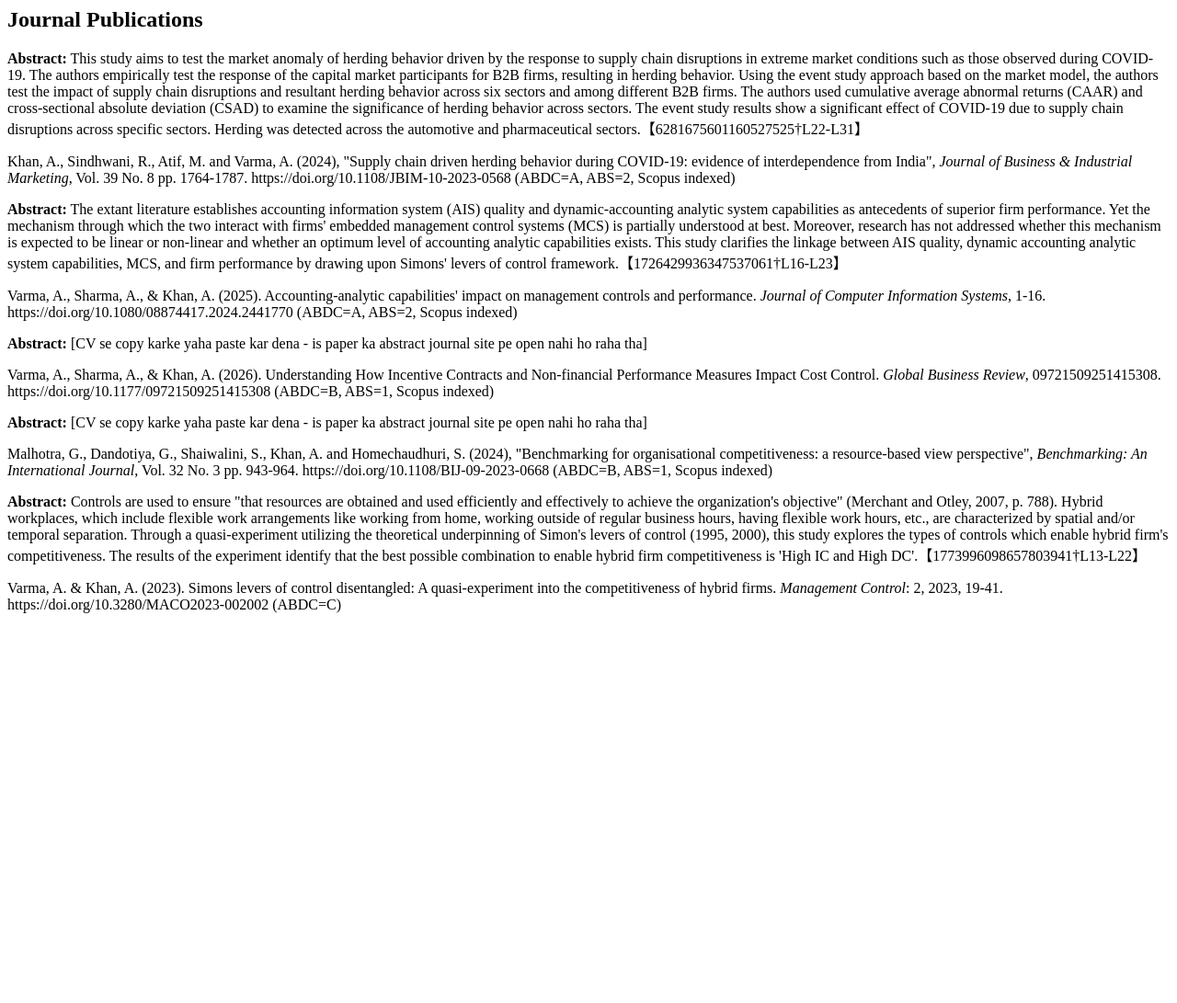
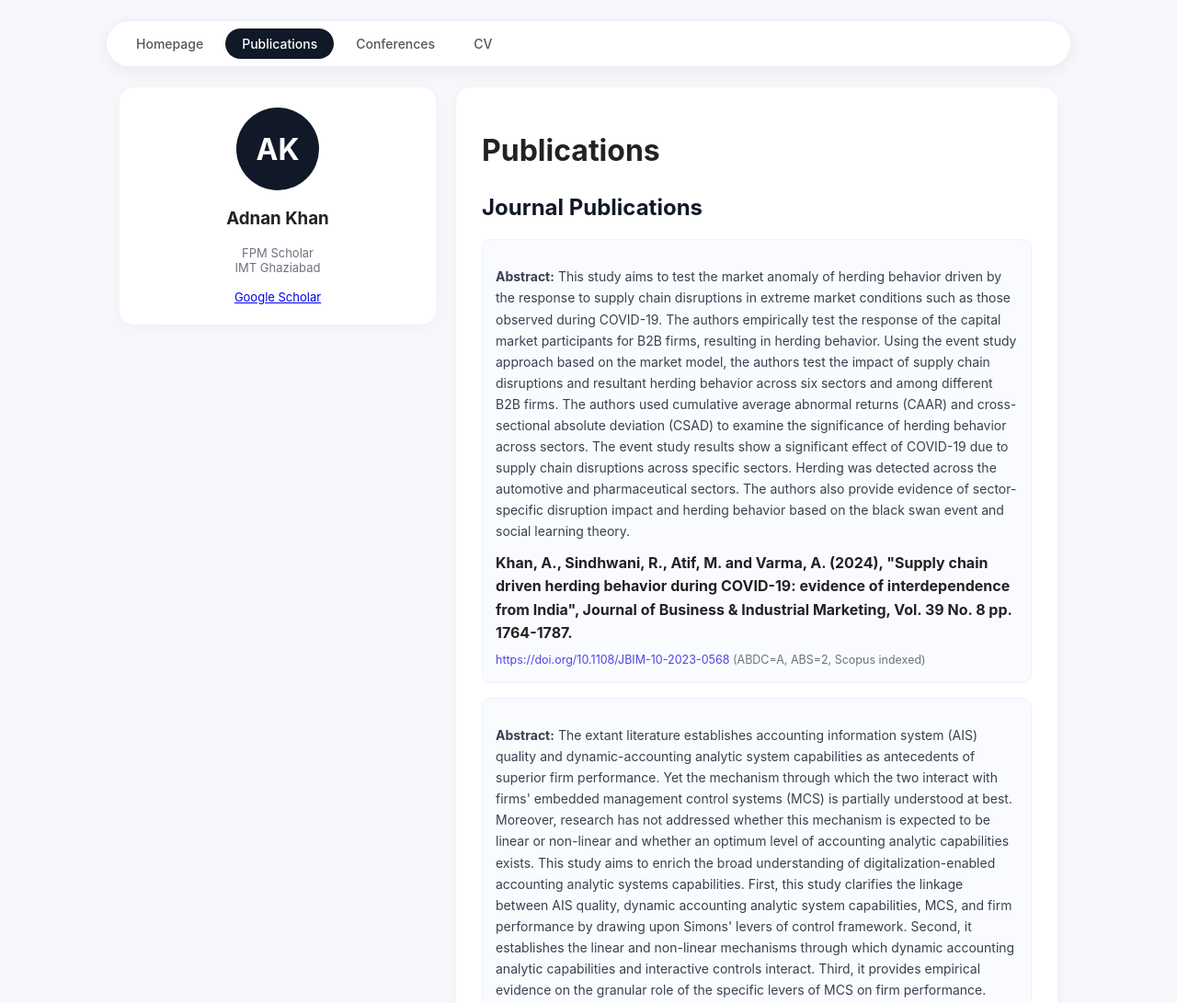
Before and after one commit to adnan-dev1998/adnan-dev1998.github.io, a plain HTML site: page publications.html in a window 1280 px wide. Shown: the top 1091 px of the page at 92% size. Before the commit the page ends 800 px from the top, so only its background shows below. Drawn offline with Linux system fonts and the light colour scheme.

Commit message:
Update publications.html

```diff
--- a/publications.html
+++ b/publications.html
@@ -1,35 +1,53 @@
-<!-- PUBLICATIONS SECTION - ONLY THIS PART REPLACE KARNA HAI -->
-<section id="publications">
-  <h2>Journal Publications</h2>
+<!DOCTYPE html>
+<html lang="en">
+<head><meta charset="UTF-8"><meta name="viewport" content="width=device-width, initial-scale=1.0"><title>Publications - Adnan Khan</title>
+<style>
+body{background:#f6f8fb;font-family:Inter,sans-serif;margin:0;color:#222}
+.top-nav{max-width:1020px;margin:22px auto 0;background:#fff;padding:8px 14px;border-radius:999px;display:flex;gap:6px;box-shadow:0 4px 20px rgba(0,0,0,0.06);border:1px solid #eef;flex-wrap:wrap}
+.top-nav a{padding:8px 18px;border-radius:999px;text-decoration:none;color:#555;font-size:14px;font-weight:500}
+.top-nav a.active{background:#111827;color:#fff}
+.container{max-width:1020px;margin:22px auto;display:flex;gap:22px;padding:0 10px;flex-wrap:wrap}
+.left{width:300px;background:#fff;border-radius:16px;padding:22px;box-shadow:0 4px 20px rgba(0,0,0,0.04);height:fit-content}
+.left .avatar{width:90px;height:90px;background:#111827;color:#fff;border-radius:50%;display:flex;align-items:center;justify-content:center;font-size:32px;font-weight:700;margin:0 auto}
+.left h3{text-align:center}
+.left .sub{font-size:13px;color:#6b7280;text-align:center}
+.right{flex:1;background:#fff;border-radius:16px;padding:28px;box-shadow:0 4px 20px rgba(0,0,0,0.04);min-width:300px}
+.pub{margin-bottom:16px;padding:14px;background:#fafbff;border:1px solid #eef2ff;border-radius:10px;line-height:1.6}
+.abstract{font-size:14px;color:#374151;margin-bottom:10px;line-height:1.65}
+.small{font-size:12.5px;color:#6b7280;margin-top:6px;word-break:break-all}
+.small a{color:#4f46e5;text-decoration:none}
+h2{margin-top:28px;color:#111827}
+</style>
+</head>
+<body>
+<div class="top-nav">
+<a href="index.html">Homepage</a>
+<a href="publications.html" class="active">Publications</a>
+<a href="conferences.html">Conferences</a>
+<a href="cv.html">CV</a>
+</div>
+<div class="container">
+<div class="left"><div class="avatar">AK</div><h3>Adnan Khan</h3><div class="sub">FPM Scholar<br>IMT Ghaziabad<br><br><a href="https://scholar.google.com/citations?user=QIu8VAIAAAAJ&hl=en&oi=sra" target="_blank">Google Scholar</a></div></div>
+<div class="right">
+<h1>Publications</h1>
 
-  <!-- 1 -->
-  <div class="pub">
-    <p><b>Abstract:</b> This study aims to test the market anomaly of herding behavior driven by the response to supply chain disruptions in extreme market conditions such as those observed during COVID-19. The authors empirically test the response of the capital market participants for B2B firms, resulting in herding behavior. Using the event study approach based on the market model, the authors test the impact of supply chain disruptions and resultant herding behavior across six sectors and among different B2B firms. The authors used cumulative average abnormal returns (CAAR) and cross-sectional absolute deviation (CSAD) to examine the significance of herding behavior across sectors. The event study results show a significant effect of COVID-19 due to supply chain disruptions across specific sectors. Herding was detected across the automotive and pharmaceutical sectors.【6281675601160527525†L22-L31】</p>
-    <p>Khan, A., Sindhwani, R., Atif, M. and Varma, A. (2024), "Supply chain driven herding behavior during COVID-19: evidence of interdependence from India", <i>Journal of Business & Industrial Marketing</i>, Vol. 39 No. 8 pp. 1764-1787. https://doi.org/10.1108/JBIM-10-2023-0568 (ABDC=A, ABS=2, Scopus indexed)</p>
-  </div>
+<h2>Journal Publications</h2>
 
-  <!-- 2 -->
-  <div class="pub">
-    <p><b>Abstract:</b> The extant literature establishes accounting information system (AIS) quality and dynamic-accounting analytic system capabilities as antecedents of superior firm performance. Yet the mechanism through which the two interact with firms' embedded management control systems (MCS) is partially understood at best. Moreover, research has not addressed whether this mechanism is expected to be linear or non-linear and whether an optimum level of accounting analytic capabilities exists. This study clarifies the linkage between AIS quality, dynamic accounting analytic system capabilities, MCS, and firm performance by drawing upon Simons' levers of control framework.【1726429936347537061†L16-L23】</p>
-    <p>Varma, A., Sharma, A., & Khan, A. (2025). Accounting-analytic capabilities' impact on management controls and performance. <i>Journal of Computer Information Systems</i>, 1-16. https://doi.org/10.1080/08874417.2024.2441770 (ABDC=A, ABS=2, Scopus indexed)</p>
-  </div>
+<div class="pub"><p class="abstract"><b>Abstract:</b> This study aims to test the market anomaly of herding behavior driven by the response to supply chain disruptions in extreme market conditions such as those observed during COVID-19. The authors empirically test the response of the capital market participants for B2B firms, resulting in herding behavior. Using the event study approach based on the market model, the authors test the impact of supply chain disruptions and resultant herding behavior across six sectors and among different B2B firms. The authors used cumulative average abnormal returns (CAAR) and cross-sectional absolute deviation (CSAD) to examine the significance of herding behavior across sectors. The event study results show a significant effect of COVID-19 due to supply chain disruptions across specific sectors. Herding was detected across the automotive and pharmaceutical sectors. The authors also provide evidence of sector-specific disruption impact and herding behavior based on the black swan event and social learning theory.</p><b>Khan, A., Sindhwani, R., Atif, M. and Varma, A. (2024), "Supply chain driven herding behavior during COVID-19: evidence of interdependence from India", Journal of Business & Industrial Marketing, Vol. 39 No. 8 pp. 1764-1787.</b><div class="small"><a href="https://doi.org/10.1108/JBIM-10-2023-0568" target="_blank">https://doi.org/10.1108/JBIM-10-2023-0568</a> (ABDC=A, ABS=2, Scopus indexed)</div></div>
 
-  <!-- 3 -->
-  <div class="pub">
-    <p><b>Abstract:</b> [CV se copy karke yaha paste kar dena - is paper ka abstract journal site pe open nahi ho raha tha]</p>
-    <p>Varma, A., Sharma, A., & Khan, A. (2026). Understanding How Incentive Contracts and Non-financial Performance Measures Impact Cost Control. <i>Global Business Review</i>, 09721509251415308. https://doi.org/10.1177/09721509251415308 (ABDC=B, ABS=1, Scopus indexed)</p>
-  </div>
+<div class="pub"><p class="abstract"><b>Abstract:</b> The extant literature establishes accounting information system (AIS) quality and dynamic-accounting analytic system capabilities as antecedents of superior firm performance. Yet the mechanism through which the two interact with firms' embedded management control systems (MCS) is partially understood at best. Moreover, research has not addressed whether this mechanism is expected to be linear or non-linear and whether an optimum level of accounting analytic capabilities exists. This study aims to enrich the broad understanding of digitalization-enabled accounting analytic systems capabilities. First, this study clarifies the linkage between AIS quality, dynamic accounting analytic system capabilities, MCS, and firm performance by drawing upon Simons' levers of control framework. Second, it establishes the linear and non-linear mechanisms through which dynamic accounting analytic capabilities and interactive controls interact. Third, it provides empirical evidence on the granular role of the specific levers of MCS on firm performance.</p><b>Varma, A., Sharma, A., & Khan, A. (2025). Accounting-analytic capabilities’ impact on management controls and performance. Journal of Computer Information Systems, 1-16.</b><div class="small"><a href="https://doi.org/10.1080/08874417.2024.2441770" target="_blank">https://doi.org/10.1080/08874417.2024.2441770</a> (ABDC=A, ABS=2, Scopus indexed)</div></div>
 
-  <!-- 4 -->
-  <div class="pub">
-    <p><b>Abstract:</b> [CV se copy karke yaha paste kar dena - is paper ka abstract journal site pe open nahi ho raha tha]</p>
-    <p>Malhotra, G., Dandotiya, G., Shaiwalini, S., Khan, A. and Homechaudhuri, S. (2024), "Benchmarking for organisational competitiveness: a resource-based view perspective", <i>Benchmarking: An International Journal</i>, Vol. 32 No. 3 pp. 943-964. https://doi.org/10.1108/BIJ-09-2023-0668 (ABDC=B, ABS=1, Scopus indexed)</p>
-  </div>
+<div class="pub"><p class="abstract"><b>Abstract:</b> First, the study establishes the role of incentive contracts (ICs) in shaping managerial choices. Second, the study contributes to the understanding of the mechanism through which managerial choices are legitimized. Finally, the mediating role of the non-financial performance measures (NFPMs) is confirmed. [Poora abstract CV se copy karke yaha paste kar dena]</p><b>Varma, A., Sharma, A., & Khan, A. (2026). Understanding How Incentive Contracts and Non-financial Performance Measures Impact Cost Control. Global Business Review, 09721509251415308.</b><div class="small"><a href="https://doi.org/10.1177/09721509251415308" target="_blank">https://doi.org/10.1177/09721509251415308</a> (ABDC=B, ABS=1, Scopus indexed)</div></div>
 
-  <!-- 5 -->
-  <div class="pub">
-    <p><b>Abstract:</b> Controls are used to ensure "that resources are obtained and used efficiently and effectively to achieve the organization's objective" (Merchant and Otley, 2007, p. 788). Hybrid workplaces, which include flexible work arrangements like working from home, working outside of regular business hours, having flexible work hours, etc., are characterized by spatial and/or temporal separation. Through a quasi-experiment utilizing the theoretical underpinning of Simon's levers of control (1995, 2000), this study explores the types of controls which enable hybrid firm's competitiveness. The results of the experiment identify that the best possible combination to enable hybrid firm competitiveness is 'High IC and High DC'.【1773996098657803941†L13-L22】</p>
-    <p>Varma, A. & Khan, A. (2023). Simons levers of control disentangled: A quasi-experiment into the competitiveness of hybrid firms. <i>Management Control</i>: 2, 2023, 19-41. https://doi.org/10.3280/MACO2023-002002 (ABDC=C)</p>
-  </div>
+<div class="pub"><p class="abstract"><b>Abstract:</b> [CV se copy karke yaha paste kar dena - is paper ka abstract journal site pe open nahi ho raha tha]</p><b>Malhotra, G., Dandotiya, G., Shaiwalini, S., Khan, A. and Homechaudhuri, S. (2024), "Benchmarking for organisational competitiveness: a resource-based view perspective", Benchmarking: An International Journal, Vol. 32 No. 3 pp. 943-964.</b><div class="small"><a href="https://doi.org/10.1108/BIJ-09-2023-0668" target="_blank">https://doi.org/10.1108/BIJ-09-2023-0668</a> (ABDC=B, ABS=1, Scopus indexed)</div></div>
 
-</section>
+<div class="pub"><p class="abstract"><b>Abstract:</b> Controls are used to ensure "that resources are obtained and used efficiently and effectively to achieve the organization's objective" (Merchant and Otley, 2007, p. 788). Hybrid workplaces, which include flexible work arrangements like working from home, working outside of regular business hours, having flexible work hours, etc., are characterized by spatial and/or temporal separation. Through a quasi-experiment utilizing the theoretical underpinning of Simon's levers of control (1995, 2000), this study explores the types of controls which enable hybrid firm's competitiveness. According to Widener (2007), the levers both individually and collectively drive firm-level knowledge production and attention direction, and because they interact with one another, their effects are intricately entangled. The results of the experiment identify that the best possible combination to enable hybrid firm competitiveness is 'High IC and High DC'. The findings establish a significant role of high IC and high DC, in ensuring hybrid firm competitiveness.</p><b>Varma, A. & Khan, A. (2023). Simons levers of control disentangled: A quasi-experiment into the competitiveness of hybrid firms. Management Control: 2, 2023, 19-41.</b><div class="small"><a href="https://doi.org/10.3280/MACO2023-002002" target="_blank">https://doi.org/10.3280/MACO2023-002002</a> (ABDC=C)</div></div>
+
+<h2>Case Study Publications</h2>
+
+<div class="pub"><b>Asian Paints: Growth and Valuation in 2024. Authors: Ashish Varma (IMT Ghaziabad); Shreya Gupta (IMT Ghaziabad); Krishna Malpani (IMT Ghaziabad); Adnan Khan (IMT Ghaziabad).</b><div class="small"><a href="https://casecent.re/p/198201" target="_blank">https://casecent.re/p/198201</a></div></div>
+
+</div>
+</div>
+</body>
+</html>
```
